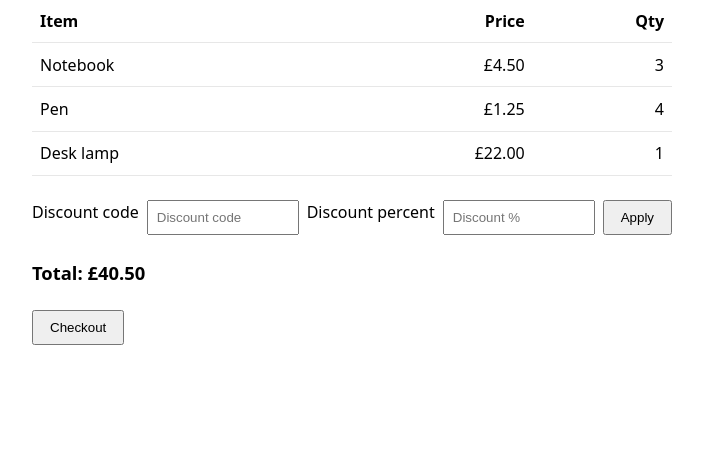
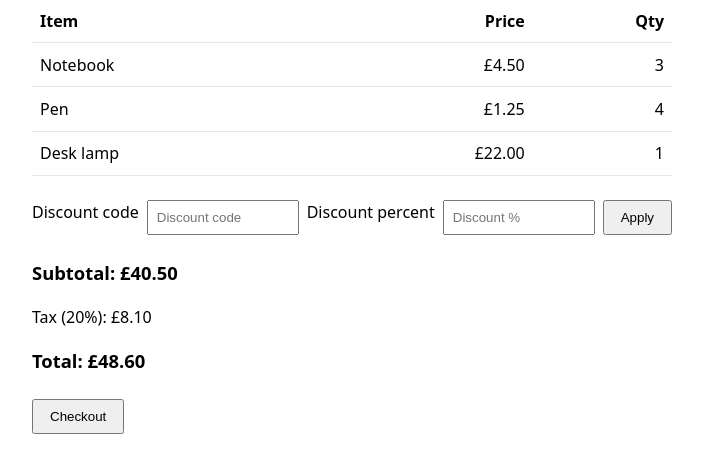
Before and after one commit to hashir-ik/hermes-sandbox, a Flask app: page / in a window 1280 px wide. Shown: the part 93-566 px from the top of the page, without its empty margins (288-991 px from the left). Run offline with Flask 3, Linux system fonts and the light colour scheme.

Commit message:
Apply 20% tax to cart total after discount
- Add calculate_tax() to pricing.py (20% rate, rounded to 2dp)
- Compute tax and grand_total in both cart and checkout routes in app.py
- Show tax as its own line on the cart page between discount and total
- Add unit tests for calculate_tax and integration tests for the view
- Existing subtotal/discount logic unchanged

```diff
--- a/app.py
+++ b/app.py
@@ -13,7 +13,7 @@ from __future__ import annotations
 
 from flask import Flask, render_template, request
 
-from pricing import cart_total, checkout, next_order_reference, resolve_discount_code
+from pricing import calculate_tax, cart_total, checkout, next_order_reference, resolve_discount_code
 
 app = Flask(__name__)
 
@@ -61,6 +61,8 @@ def cart():
         except ValueError as exc:
             error = str(exc)
             discounted = total
+    tax = calculate_tax(discounted)
+    grand_total = round(discounted + tax, 2)
     return render_template(
         "cart.html",
         items=ITEMS,
@@ -71,6 +73,8 @@ def cart():
         raw_discount=raw,
         raw_code=raw_code,
         code_used=code_used,
+        tax=tax,
+        grand_total=grand_total,
     )
 
 
@@ -112,6 +116,8 @@ def do_checkout():
     else:
         paid = total
 
+    tax = calculate_tax(paid)
+    grand_total = round(paid + tax, 2)
     order_ref = next_order_reference()
 
     return render_template(
@@ -124,6 +130,8 @@ def do_checkout():
         percent=percent,
         code_used=code_used,
         raw_code=raw_code,
+        tax=tax,
+        grand_total=grand_total,
     )
 
 
--- a/pricing.py
+++ b/pricing.py
@@ -47,6 +47,15 @@ def cart_total(items):
     return round(total, 2)
 
 
+#: Tax rate applied to the cart total after discounts.
+TAX_RATE = 0.20
+
+
+def calculate_tax(price):
+    """Return the tax amount for *price* at the standard rate (20 %)."""
+    return round(price * TAX_RATE, 2)
+
+
 def apply_discount(price, percent):
     """Return ``price`` after applying a percentage discount."""
     if percent < 0 or percent > 100:
--- a/templates/cart.html
+++ b/templates/cart.html
@@ -97,7 +97,7 @@
   {% endif %}
 
   <p class="total" data-testid="total">
-    Total: <span data-testid="total-value">£{{ '%.2f'|format(total) }}</span>
+    Subtotal: <span data-testid="total-value">£{{ '%.2f'|format(total) }}</span>
   </p>
 
   {% if discounted != total %}
@@ -106,6 +106,14 @@
       <span data-testid="discounted-value">£{{ '%.2f'|format(discounted) }}</span>
     </p>
   {% endif %}
+
+  <p data-testid="tax">
+    Tax (20%): <span data-testid="tax-value">£{{ '%.2f'|format(tax) }}</span>
+  </p>
+
+  <p class="total" data-testid="grand-total">
+    Total: <span data-testid="grand-total-value">£{{ '%.2f'|format(grand_total) }}</span>
+  </p>
 
   <form method="post" action="/checkout" data-testid="checkout-form">
     <input type="hidden" name="discount" value="{{ raw_discount }}">
```
Also changed, not shown: tests/test_cart_tax_view.py (added, +43 -0 lines), tests/test_pricing.py (+25 -0 lines).
